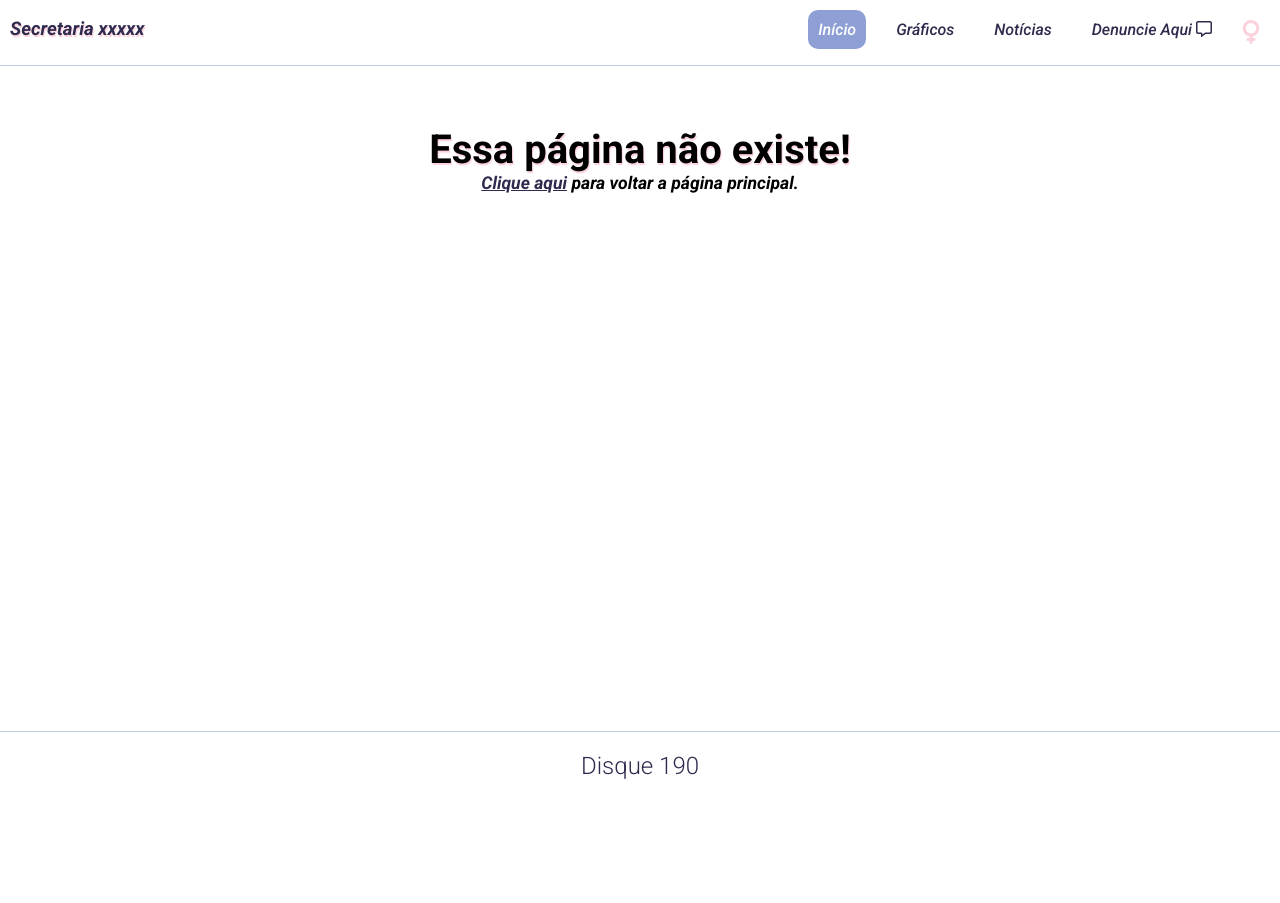
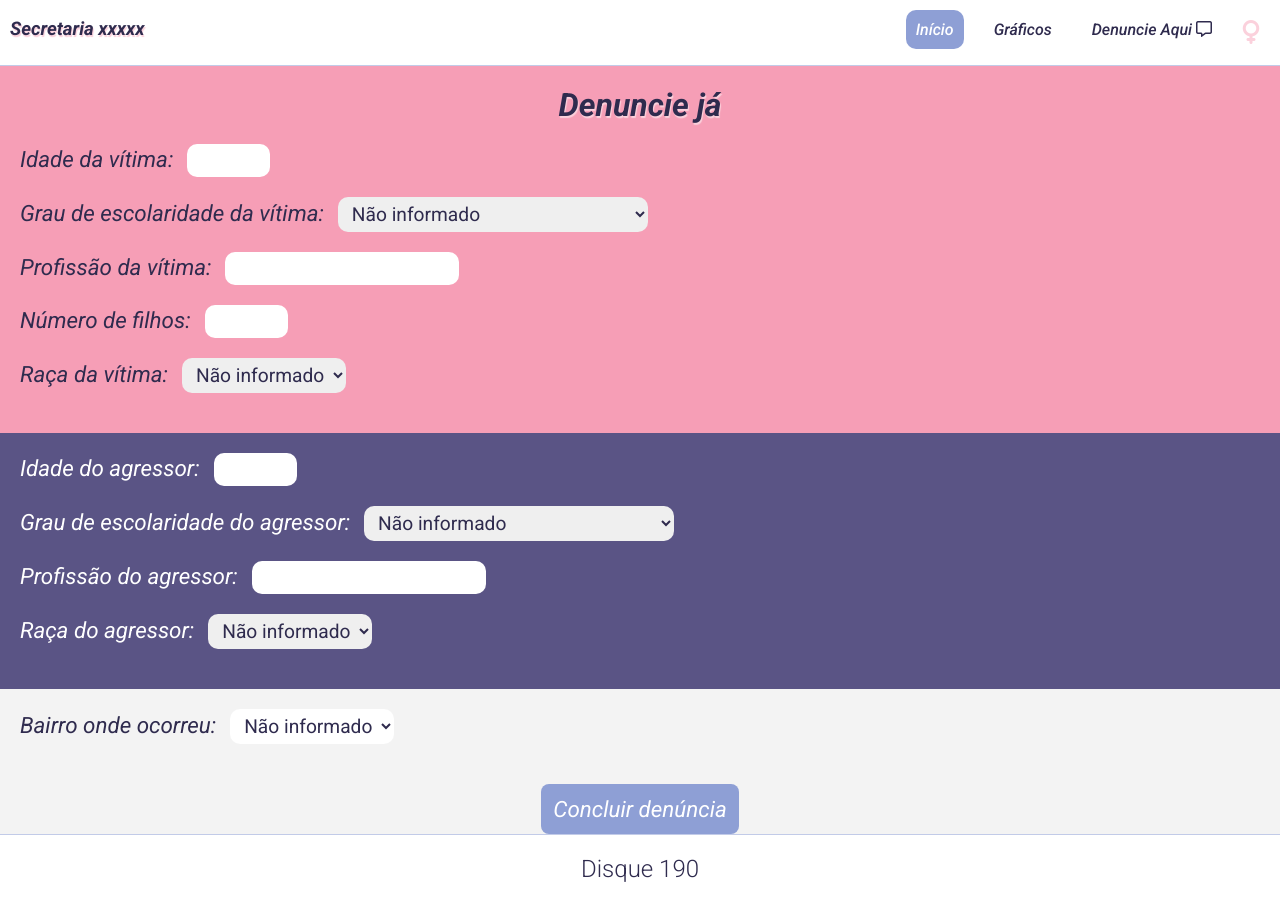
Before and after one commit to EnricoGregorio/SiteViolenciaContraMulher, a Flask app: page /denuncie in a window 1280 px wide. Before the commit the page ends 779 px from the top, so only its background shows below. Run offline with Flask 2, Linux system fonts and the light colour scheme; some libraries are stand-ins or nearby versions.

Commit message:
Tirei o menu de notícias e preparei uma versão da page de  denúncia

```diff
--- a/app.py
+++ b/app.py
@@ -26,30 +26,18 @@ def showIndex():
     pageIndex = render_template('index.html')
     return pageIndex
 
+@app.route('/denuncie', methods=['GET', 'POST'])
+def showPageDenuncie():
+    pageDenuncie = render_template('pageDenuncie.html')
+    if request.method == 'GET':
+        return pageDenuncie
+    else:
+        idadevitmia = request.form['idadevitima'].strip()
+        grauescolarvitima = request.form['grauescolarvit'].strip()
+        return pageDenuncie
+
 @app.route('/graficos', methods=['GET'])
 def showPageGraficos():
     lista = conn.getQTDAlunos()
     pageGraficos = render_template('pageGraficos.html', casos=lista)
     return pageGraficos
-
-# # Página do HUB de notícias.
-# @app.route('/noticias', methods=['GET', 'POST'])
-# def showPageHub():
-#     tabela = conn.getPost()
-#     pageHub = render_template('pageNoticias.html', noticias=tabela)
-#     if 'userEmail' and 'userPwd' in session:
-#         return pageHub + '<script>window.document.querySelector(".loginButton1").style.display = "none"; window.document.querySelector(".loginButton2").style.display = "none";</script>'
-#     else:
-#         return pageHub
-
-# # Página das notícias.
-# @app.route('/noticias/<post>', methods=['GET', 'POST'])
-# def showPage(post):
-#     try:
-#         pagePost = render_template(f'pagePosts/{post}')
-#         if 'userEmail' and 'userPwd' in session:
-#             return pagePost + '<script>window.document.querySelector(".loginButton1").style.display = "none"; window.document.querySelector(".loginButton2").style.display = "none";</script>'
-#         else:
-#             return pagePost
-#     except:
-#         return showErrorPage(post)
--- /dev/null
+++ b/static/styles/denuncie.css
@@ -0,0 +1,296 @@
+@import url('https://fonts.googleapis.com/css2?family=Roboto:ital,wght@0,100;0,300;0,400;0,500;0,700;0,900;1,100;1,300;1,400;1,500;1,700;1,900&display=swap');
+
+:root {
+    --cor0: #5a5485;
+    --cor1: #f69eb6;
+    --cor2: #8e9fd5;
+    --cor3: #2f2b4e;
+    --cor4: #fbd1dc;
+}
+
+* {
+    user-select: none;
+    margin: 0;
+    padding: 0;
+    font-family: 'Roboto', Arial, Helvetica, sans-serif;
+    color: var(--cor3);
+}
+
+html, body {
+    width: 100%;
+    height: 100%;
+}
+
+body {
+    display: flex;
+    flex-direction: column;
+}
+
+img {
+    image-rendering: optimizeQuality;
+    width: 100%;
+    max-width: 500px;
+}
+
+/* Como corrigir espaços entre SVGs e outro elemento */
+svg {
+    display: flex;
+    align-self: flex-end;
+}
+
+button {
+    border: none;
+    cursor: pointer;
+}
+
+/* Início do header. */
+
+header {
+    display: flex;
+    flex-direction: row;
+    justify-content: space-between;
+    flex-wrap: wrap;
+    background-color: white;
+    padding: 10px;
+    border-bottom: #8e9fd58a 1px solid;
+}
+
+h3#logo {
+    margin-top: 8px;
+}
+
+h3#logo a {
+    font-family: 'Roboto', sans-serif;
+    font-weight: bold;
+    font-style: italic;
+    text-decoration: none;
+    text-shadow: var(--cor4)1px 2px 1px;
+    color: var(--cor3);
+}
+
+h3#logo a:hover {
+    text-decoration: underline;
+}
+
+nav.desktop ul {
+    display: flex;
+    flex-direction: row;
+    flex-wrap: wrap;
+}
+
+nav.desktop>ul>li {
+    justify-content: center;
+    margin: 10px;
+    list-style-type: none;
+}
+
+nav.desktop>ul>li>a {
+    padding: 10px;
+    text-align: center;
+    font-family: 'Roboto', sans-serif;
+    font-weight: 500;
+    font-style: italic;
+    text-decoration: none;
+    color: var(--cor3);
+    border-radius: 10px;
+    transition: .2s ease-in;
+}
+
+nav.desktop>ul>li>a:hover {
+    background-color: var(--cor1);
+    border-radius: 10px;
+    font-weight: 500;
+    font-size: 1.1em;
+}
+
+nav.desktop>ul>li>a#home:hover {
+    background-color: white;
+    color: var(--cor3);
+    border-radius: 10px;
+    font-weight: 500;
+    font-size: 1.1em;
+}
+
+.fa-venus {
+    color: var(--cor4);
+    font-size: 1.5em;
+}
+
+#home {
+    background-color: var(--cor2);
+    color: white;
+}
+
+nav.mobile, button.menu-button {
+    display: none;
+}
+
+/* Fim do header */
+/* Conteúdo */
+
+main {
+    background-color: #f3f3f3;
+    flex: 1 0 auto;
+}
+
+div.vitima {
+    background-color: var(--cor1);
+    padding: 20px;
+}
+
+div.agressor {
+    background-color: var(--cor0);
+    padding: 20px;
+}
+
+div.geral {
+    padding: 20px;
+}
+
+div.agressor>label {
+    color: white;
+}
+
+div.vitima>h2 {
+    font-size: 2em;
+    font-style: italic;
+    text-align: center;
+    text-shadow: var(--cor4) 1px 2px 1px;
+}
+
+label {
+    font-size: 1.4em;
+    font-style: italic;
+    font-weight: 400;
+    margin-right: 10px;
+}
+
+select {
+    cursor: pointer;
+}
+
+div.vitima>h2,
+div.vitima>input,
+div.vitima>select,
+div.agressor>input,
+div.agressor>select,
+div.geral>select {
+    margin-bottom: 20px;
+}
+
+div.vitima>input,
+div.vitima>select,
+div.agressor>input,
+div.agressor>select,
+div.geral>select {
+    font-size: 1.2em;
+    padding: 5px 5px 5px 10px;
+    border: none;
+    border-radius: 10px;
+}
+
+div.geral>select {
+    background-color: white;
+}
+
+input[type="submit"] {
+    display: block;
+    background-color: var(--cor2);
+    color: white;
+    border: none;
+    border-radius: 8px;
+    font-size: 1.4em;
+    font-style: italic;
+    padding: 12px;
+    margin: 0 auto;
+    cursor: pointer;
+    transition: .2s ease-in;
+}
+
+input[type="submit"]:hover {
+    color: var(--cor3);
+    background-color: var(--cor1);
+}
+
+input:focus {
+    outline: 0;
+}
+
+footer {
+    border-top: #8e9fd58a 1px solid;
+    background-color: white;
+    display: flex;
+    flex-shrink: 0;
+    flex-direction: column;
+    flex-wrap: wrap;
+    justify-content: space-between;
+    padding: 20px 0;
+}
+
+footer p {
+    color: var(--cor3);
+    font-family: 'Roboto', Arial, Helvetica, sans-serif;
+    font-weight: 300;
+    font-size: 1.5em;
+    text-align: center;
+}
+
+@media screen and (max-width: 700px) {
+    header {
+        padding: 10px 0 0 0;
+    }
+
+    h3#logo {
+        margin-top: 6px;
+    }
+
+    nav.desktop {
+        display: none;
+    }
+
+    nav.mobile {
+        width: 100%;
+    }
+
+    nav.mobile li {
+        font-size: 1.2em;
+        text-align: center;
+        list-style-type: none;
+        border-bottom: #8e9fd58a 1px solid;
+        padding: 16px 0;
+        user-select: none;
+    }
+
+    nav.mobile li>a {
+        color: var(--cor3);
+        text-decoration: none;
+        padding: 7px 20px;
+    }
+
+    nav.mobile li:hover {
+        background-color: var(--cor1);
+        text-decoration: underline;
+    }
+
+    nav.mobile li:active {
+        background-color: var(--cor2);
+        text-decoration: underline;
+    }
+
+    button.menu-button {
+        display: block;
+        background: none;
+        margin: 0 10px 10px 10px;
+    }
+
+    .menu-button i {
+        font-size: 36px;
+        color: var(--cor3);
+        padding: 10px;
+        text-align: center;
+    }
+
+    footer li {
+        font-size: 0.9em;
+    }
+}
--- a/templates/index.html
+++ b/templates/index.html
@@ -21,7 +21,6 @@
             <ul>
                 <li><a href="/" target="_self" id="home">Início</a></li>
                 <li><a href="/graficos" target="_self">Gráficos</a></li>
-                <li><a href="/noticias" target="_self">Notícias</a></li>
                 <li><a href="/denuncie" target="_self">Denuncie Aqui <i class="fa-regular fa-message"></i></a></li>
                 <li><i class="fa-solid fa-venus"></i></li>
             </ul>
@@ -34,7 +33,6 @@
             <ul>
                 <li><a href="/" target="_self" id="home">Início</a></li>
                 <li><a href="/graficos" target="_self">Gráficos</a></li>
-                <li><a href="/noticias" target="_self">Notícias</a></li>
                 <li><a href="/denuncie" target="_self">Denuncie Aqui <i class="fa-regular fa-message"></i></a></li>
             </ul>
         </nav>
--- /dev/null
+++ b/templates/pageDenuncie.html
@@ -0,0 +1,129 @@
+<!DOCTYPE html>
+<html lang="pt-BR">
+
+<head>
+    <meta charset="UTF-8">
+    <meta http-equiv="X-UA-Compatible" content="IE=edge">
+    <meta name="viewport" content="width=device-width, initial-scale=1.0">
+    <meta name="description" content="Site de dados com Google Charts desenvolvido por Enrico Sobrinho Gregório">
+    <meta name="keywords" content="Análise, Dados, Google Charts, Gráfico, Informações">
+    <title>Análise de dados com Google Charts</title>
+    <script src="https://kit.fontawesome.com/f156855bd0.js" crossorigin="anonymous"></script>
+    <link rel="stylesheet" href="../static/styles/denuncie.css">
+</head>
+
+<body>
+    <header>
+        <div>
+            <h3 id="logo"><a href="/" target="_self">Secretaria xxxxx</a></h3>
+        </div>
+        <nav class="desktop">
+            <ul>
+                <li><a href="/" target="_self" id="home">Início</a></li>
+                <li><a href="/graficos" target="_self">Gráficos</a></li>
+                <li><a href="/denuncie" target="_self">Denuncie Aqui <i class="fa-regular fa-message"></i></a></li>
+                <li><i class="fa-solid fa-venus"></i></li>
+            </ul>
+        </nav>
+        <button class="menu-button">
+            <i class="fas fa-bars"></i>
+            <i class="fas fa-times"></i>
+        </button>
+        <nav class="mobile">
+            <ul>
+                <li><a href="/" target="_self" id="home">Início</a></li>
+                <li><a href="/graficos" target="_self">Gráficos</a></li>
+                <li><a href="/denuncie" target="_self">Denuncie Aqui <i class="fa-regular fa-message"></i></a></li>
+            </ul>
+        </nav>
+    </header>
+    <main>
+        <form action="" method="post">
+            <div class="vitima">
+                <h2>Denuncie já</h2>
+                <label for="idadevitima">Idade da vítima:</label>
+                    <input type="text" name="idadevitima" id="idadevitima" size="5" minlength="1" maxlength="100" pattern="[0-9]{3}" title="Coloque um número válido" required>
+                <br>
+                <label for="grauescolarvit">Grau de escolaridade da vítima:</label>
+                    <select name="grauescolarvit" id="grauescolarvit">
+                        <option value="Superior completo">Superior completo</option>
+                        <option value="Superior incompleto">Superior incompleto</option>
+                        <option value="Ensino Médio completo">Ensino Médio completo</option>
+                        <option value="Ensino Médio incompleto">Ensino Médio incompleto</option>
+                        <option value="Ensino Fundamental completo">Ensino Fundamental completo</option>
+                        <option value="Ensino Fundamental incompleto">Ensino Fundamental incompleto</option>
+                        <option value="Lê e escreve">Lê e escreve</option>
+                        <option value="Analfabeto">Analfabeta</option>
+                        <option value="Não informado" hidden selected>Não informado</option>
+                    </select>
+                <br>
+                <label for="profissaovitima">Profissão da vítima:</label>
+                    <input type="text" name="profissaovitima" id="profissaovitima" minlength="3" maxlength="50" pattern=".{3,}" title="Três ou mais caracteres." required>
+                <br>
+                <label for="numfilhos">Número de filhos:</label>
+                    <input type="text" name="numfilhos" id="numfilhos" size="5" minlength="0" maxlength="30" pattern="[0-9]{2}" title="Coloque um número válido" required>
+                <br>
+                <label for="racavitima">Raça da vítima:</label>
+                    <select name="racavitima" id="racavitima">
+                        <option value="Amarelo">Amarela</option>
+                        <option value="Branco">Branca</option>
+                        <option value="Negro">Negra</option>
+                        <option value="Pardo">Parda</option>
+                        <option value="Vermelho">Vermelha</option>
+                        <option value="Não informado" hidden selected>Não informado</option>
+                    </select>
+            </div>
+            <div class="agressor">
+                <label for="idadeagressor">Idade do agressor:</label>
+                <input type="text" name="idadeagressor" id="idadeagressor" size="5" minlength="1" maxlength="100" pattern="[0-9]{3}" title="Coloque um número válido" required>
+            <br>
+            <label for="grauescolaragre">Grau de escolaridade do agressor:</label>
+                <select name="grauescolaragre" id="grauescolaragre">
+                    <option value="Superior completo">Superior completo</option>
+                    <option value="Superior incompleto">Superior incompleto</option>
+                    <option value="Ensino Médio completo">Ensino Médio completo</option>
+                    <option value="Ensino Médio incompleto">Ensino Médio incompleto</option>
+                    <option value="Ensino Fundamental completo">Ensino Fundamental completo</option>
+                    <option value="Ensino Fundamental incompleto">Ensino Fundamental incompleto</option>
+                    <option value="Lê e escreve">Lê e escreve</option>
+                    <option value="Analfabeto">Analfabeta</option>
+                    <option value="Não informado" hidden selected>Não informado</option>
+                </select>
+            <br>
+            <label for="profissaoagressor">Profissão do agressor:</label>
+                <input type="text" name="profissaoagressor" id="profissaoagressor" minlength="3" maxlength="50" pattern=".{3,}" title="Três ou mais caracteres." required>
+            <br>
+            <label for="racaagressor">Raça do agressor:</label>
+                <select name="racaagressor" id="racaagressor">
+                    <option value="Amarelo">Amarelo</option>
+                    <option value="Branco">Branco</option>
+                    <option value="Negro">Negro</option>
+                    <option value="Pardo">Pardo</option>
+                    <option value="Vermelho">Vermelho</option>
+                    <option value="Não informado" hidden selected>Não informado</option>
+                </select>
+            </div>
+            <div class="geral">
+                <label for="Bairro">Bairro onde ocorreu:</label>
+                    <select name="bairro" id="bairro">
+                        <option value="Promissão I">Promissão I</option>
+                        <option value="Promissão II">Promissão II</option>
+                        <option value="Promissão III">Promissão III</option>
+                        <option value="Flamboyant">Flamboyant</option>
+                        <option value="Jaderlândia">Jaderlândia</option>
+                        <option value="Uraim">Uraim</option>
+                        <option value="JK">JK</option>
+                        <option value="Não informado" hidden selected>Não informado</option>
+                    </select>
+            </div>
+            <input type="submit" value="Concluir denúncia">
+        </form>
+    </main>
+    <footer>
+        <p>Disque 190</p>
+    </footer>
+    <script src="../static/js/jquery.js"></script>
+    <script src="../static/js/script.js"></script>
+</body>
+
+</html>
--- a/templates/pageError404.html
+++ b/templates/pageError404.html
@@ -21,7 +21,6 @@
             <ul>
                 <li><a href="/" target="_self" id="home">Início</a></li>
                 <li><a href="/graficos" target="_self">Gráficos</a></li>
-                <li><a href="/noticias" target="_self">Notícias</a></li>
                 <li><a href="/denuncie" target="_self">Denuncie Aqui <i class="fa-regular fa-message"></i></a></li>
                 <li><i class="fa-solid fa-venus"></i></li>
             </ul>
@@ -34,7 +33,6 @@
             <ul>
                 <li><a href="/" target="_self" id="home">Início</a></li>
                 <li><a href="/graficos" target="_self">Gráficos</a></li>
-                <li><a href="/noticias" target="_self">Notícias</a></li>
                 <li><a href="/denuncie" target="_self">Denuncie Aqui <i class="fa-regular fa-message"></i></a></li>
             </ul>
         </nav>
```
Also changed, not shown: templates/pageDenuncias.html (deleted, +0 -51 lines), templates/pageCadastrar.html (deleted), templates/pageMaster.html (deleted), templates/pageMasterLogin.html (deleted), templates/pageRegistros.html (deleted).
